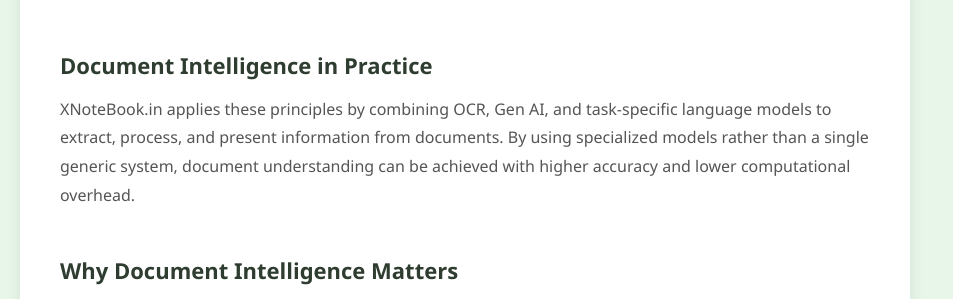
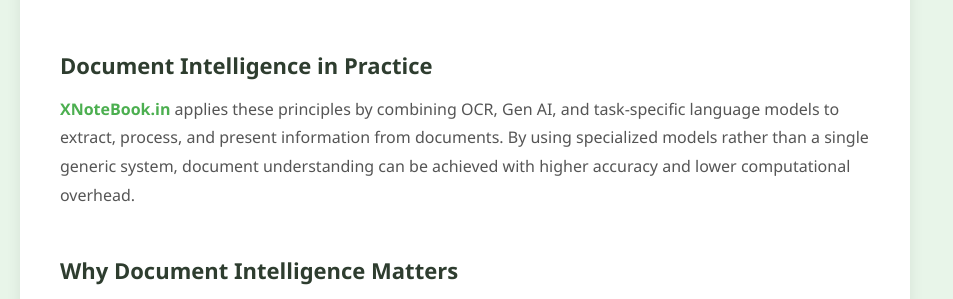
Before and after one commit to xnotebookin-dev/XNoteBook, a Flask app: page /about in a window 1280 px wide. Shown: the part 2305-2604 px from the top of the page, without its empty margins (0-953 px from the left). Run offline with Flask 3, Linux system fonts and the light colour scheme.

Commit message:
Fixing Href issue for XNotebook.in

```diff
--- a/templates/about.html
+++ b/templates/about.html
@@ -340,7 +340,7 @@
 
                 <h3>Document Intelligence in Practice</h3>
 
-                <p>XNoteBook.in applies these principles by combining OCR, Gen AI, and task-specific language models to extract, process, and present information from documents. By using specialized models rather than a single generic system, document understanding can be achieved with higher accuracy and lower computational overhead.</p>
+                <p> <a href="{{ url_for('index') }}" style="text-decoration: none; color: var(--primary-green); font-weight: bold;">XNoteBook.in</a> applies these principles by combining OCR, Gen AI, and task-specific language models to extract, process, and present information from documents. By using specialized models rather than a single generic system, document understanding can be achieved with higher accuracy and lower computational overhead.</p>
 
                 <h3>Why Document Intelligence Matters</h3>
 
```
